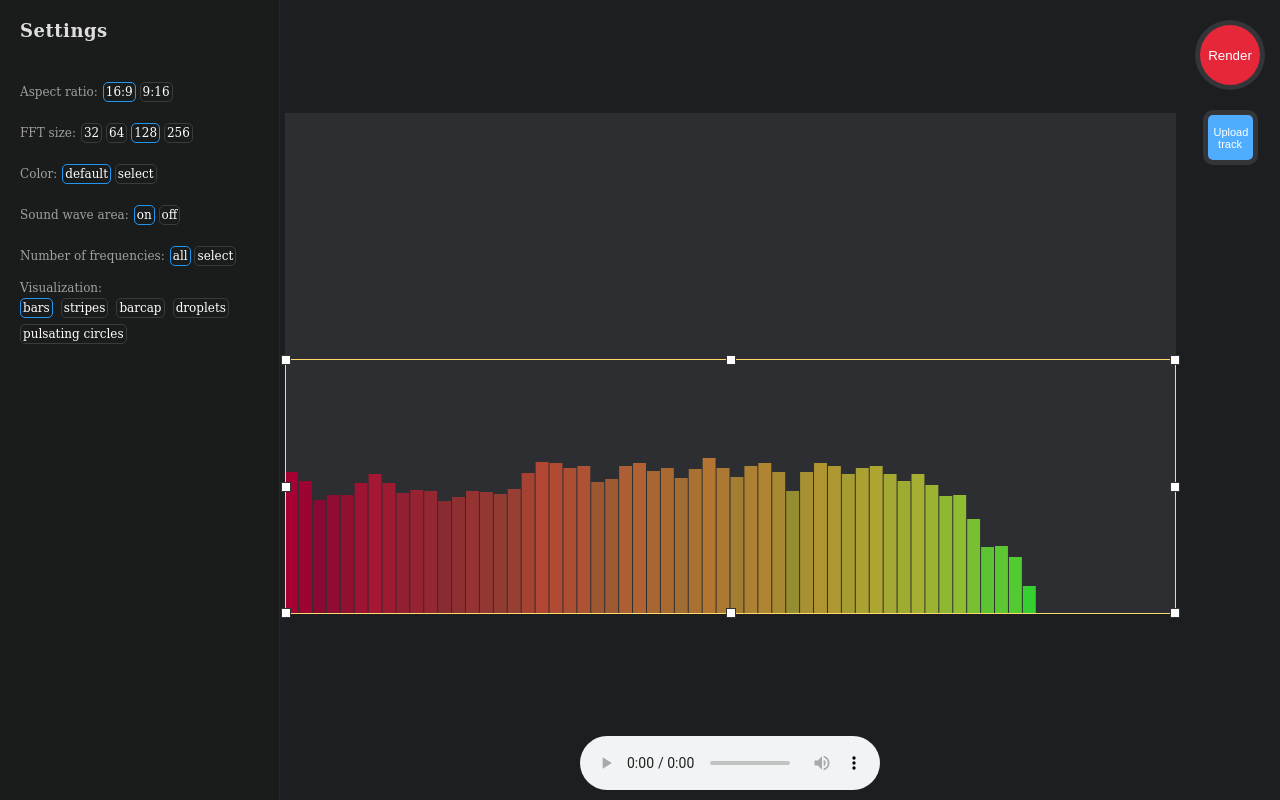
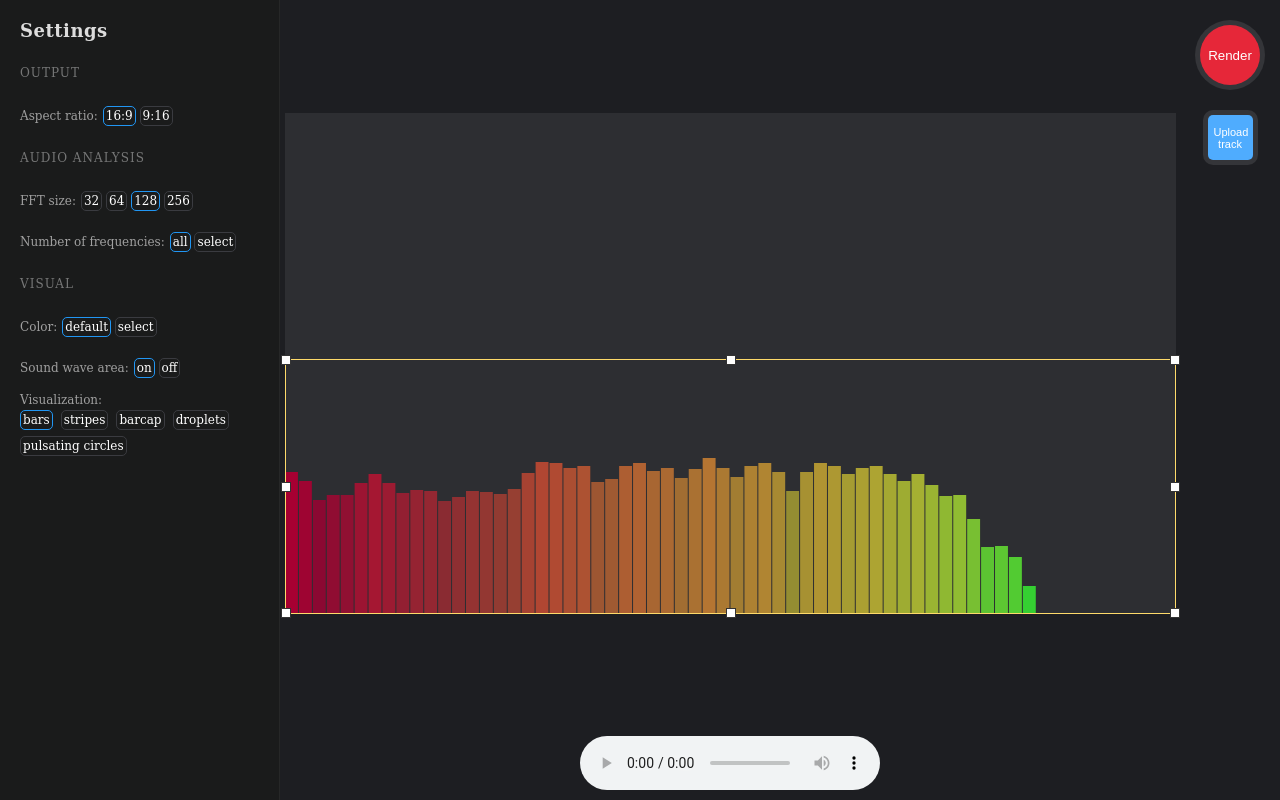
Before and after one commit to SoundDrawVE/sounddrawve, a website built with Vite: page index.html in a window 1280 px wide. Built offline with nearby package versions, Linux system fonts and the light colour scheme; a web font is replaced by a local one.

Commit message:
Group settings options

```diff
--- a/index.html
+++ b/index.html
@@ -52,6 +52,8 @@
       <div class="settings-container sidebar">
         <h2>Settings</h2>
         <form id="settings-form">
+          <div class="group">
+            <div class="group-title">Output</div>
             <div class="settings-form-item">
               <label>Aspect ratio:</label>
               <div>
@@ -65,7 +67,10 @@
                 </label>
               </div>
             </div>
+          </div>
 
+          <div class="group">
+            <div class="group-title">Audio Analysis</div>
             <div class="settings-form-item">
               <label>FFT size:</label>
               <div>
@@ -87,7 +92,28 @@
                 </label>
               </div>
             </div>
+            <div class="settings-form-item">
+              <label>Number of frequencies:</label>
+              <div>
+                <label for="freq-number-all" class="custom-radio">
+                  <input type="radio" id="freq-number-all" name="freq-type" value="all" checked="checked">
+                  <span class="checkmark">all</span>
+                </label>
+                <label for="freq-number-select" class="custom-radio">
+                  <input type="radio" id="freq-number-select" name="freq-type" value="select">
+                  <span class="checkmark">select</span>
+                </label>
+              </div>
+              <div class="freq-number-container hide">
+                <button id="freq-number-decr" data-type="decr">-1</button>
+                <span id="freq-number" data-max="64" data-value="64">64</span>
+                <button id="freq-number-incr" data-type="incr">+1</button>
+              </div>
+            </div>
+          </div>
 
+          <div class="group">
+            <div class="group-title">Visual</div>
             <div class="settings-form-item">
               <label>Color:</label>
               <div>
@@ -121,7 +147,6 @@
                 </div>
               </div>
             </div>
-
             <div class="settings-form-item">
               <label>Sound wave area:</label>
               <div>
@@ -135,26 +160,6 @@
                 </label>
               </div>
             </div>
-
-          <div class="settings-form-item">
-            <label>Number of frequencies:</label>
-            <div>
-              <label for="freq-number-all" class="custom-radio">
-                <input type="radio" id="freq-number-all" name="freq-type" value="all" checked="checked">
-                <span class="checkmark">all</span>
-              </label>
-              <label for="freq-number-select" class="custom-radio">
-                <input type="radio" id="freq-number-select" name="freq-type" value="select">
-                <span class="checkmark">select</span>
-              </label>
-            </div>
-            <div class="freq-number-container hide">
-              <button id="freq-number-decr" data-type="decr">-1</button>
-              <span id="freq-number" data-max="64" data-value="64">64</span>
-              <button id="freq-number-incr" data-type="incr">+1</button>
-            </div>
-          </div>
-
             <div class="settings-form-item">
               <label>Visualization:</label>
               <div class="visualization-options">
@@ -178,6 +183,7 @@
                   <input type="radio" id="visualization-pulsecircle" name="visualization-type" value="pulsecircle">
                   <span class="checkmark">pulsating circles</span>
                 </label>
+              </div>
             </div>
           </div>
         </form>
--- a/src/style.css
+++ b/src/style.css
@@ -49,6 +49,7 @@ body {
   padding: 20px;
   border-right: 1px solid rgba(255,255,255,0.05);
   background: var(--panel-color);
+  overflow-y: auto;
 }
 
 /* TITLE */
@@ -58,6 +59,19 @@ body {
   font-weight: 600;
   letter-spacing: 0.5px;
   opacity: 0.85;
+}
+
+/* GROUP */
+.group {
+  margin-bottom: 20px;
+}
+
+.group-title {
+  margin-bottom: 10px;
+  font-size: 12px;
+  text-transform: uppercase;
+  letter-spacing: 1px;
+  opacity: 0.4;
 }
 
 .settings-form-item {
```
Lines whose indentation alone changed are shown as unchanged.
